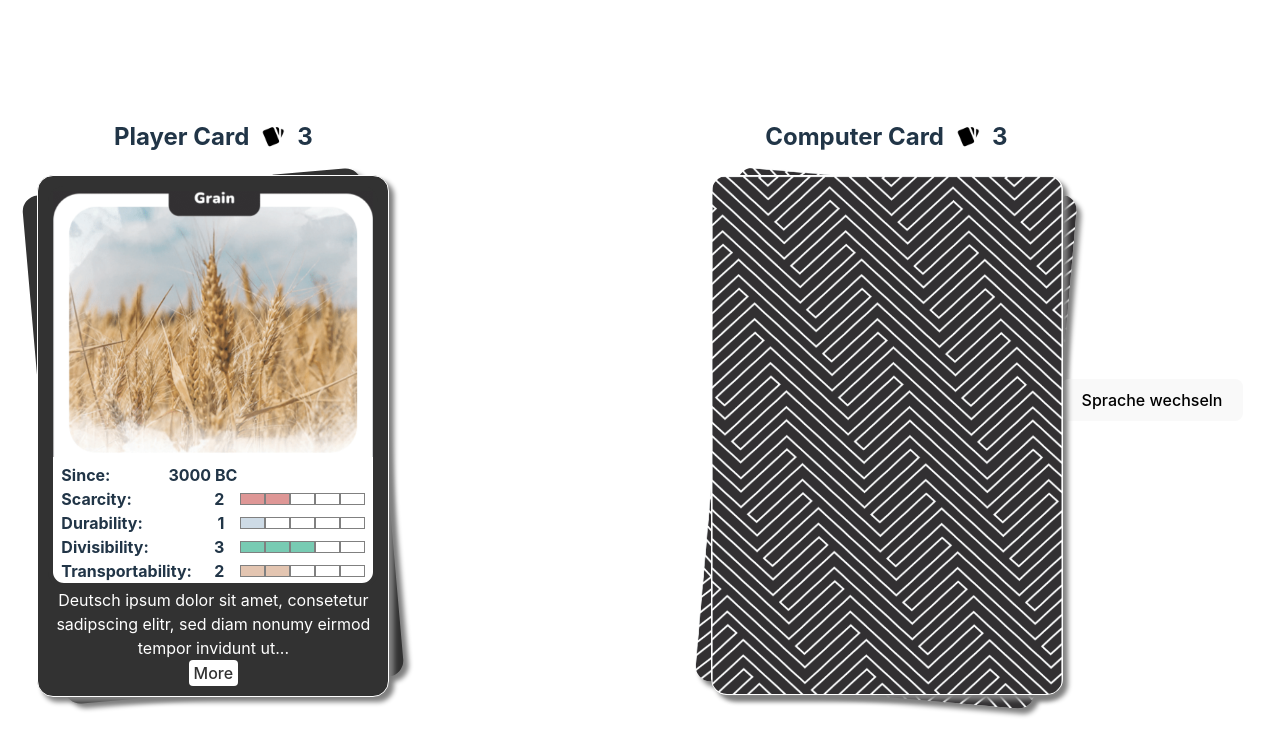
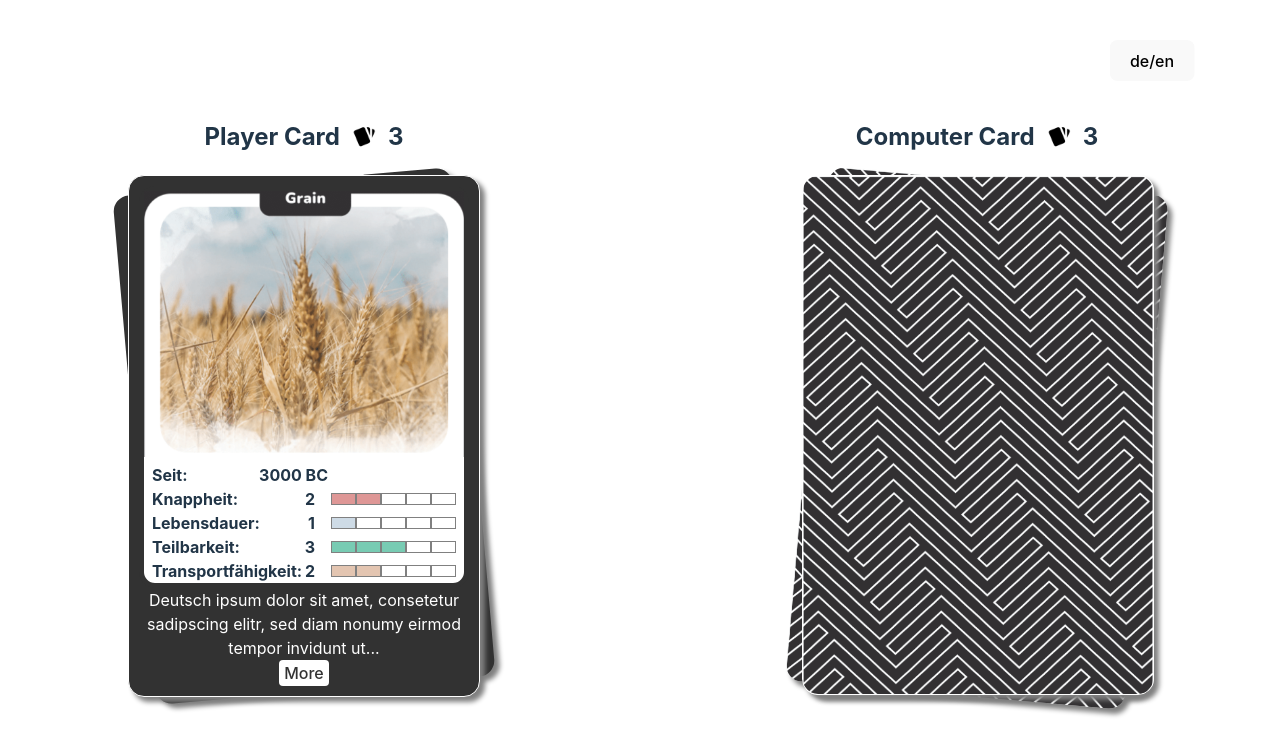
Before and after one commit to Walpurga03/039-moneyWarsQuartett, a React (Vite) app: page / in a window 1280 px wide. Both pictures are taken after a click on the button "Spiel starten". Shown: the top 756 px of the page. Built offline with nearby package versions, Linux system fonts and the light colour scheme.

Commit message:
language- button

```diff
--- a/src/App.jsx
+++ b/src/App.jsx
@@ -3,16 +3,21 @@ import React from 'react'; // Grundlegendes React-Paket
 import './App.css'; // Stil-Datei für die App-Komponente
 import GameBoard from './components/GameBoard'; // Importieren der GameBoard-Komponente aus den Komponenten
 
-// Die App-Komponente definiert die Hauptstruktur der Anwendung.
-// Diese Komponente ist für das Rendern des GameBoards verantwortlich.
+/**
+ * Die App-Komponente dient als Wurzelkomponente für die gesamte Anwendung.
+ * Sie ist für das Rendern der Hauptstruktur und des Layouts der Anwendung verantwortlich.
+ * In diesem Fall ist ihre primäre Funktion das Rendern des GameBoard.
+ */
 const App = () => {
   return (
     <React.StrictMode>
       <div className="App">
-        <GameBoard/> {/* Einbinden der GameBoard-Komponente */}
+        {/* Einbinden der GameBoard-Komponente.
+            Hier können zusätzliche Props und Zustände an GameBoard übergeben werden, falls erforderlich. */}
+        <GameBoard/>
       </div>
     </React.StrictMode>
   );
 }
 
-export default App; // Exportieren der App-Komponente für die Verwendung in anderen Teilen der
+export default App; // Exportieren der App-Komponente für die Verwendung in anderen Teilen der Anwendung.
--- a/src/components/Card.jsx
+++ b/src/components/Card.jsx
@@ -34,11 +34,11 @@ const Card = ({ card, computerCard, onCompare, isClickable, isRevealed, isComput
 
   // Extrahieren der Eigenschaften der Karte
     const {
-        property1, property1E,
-        property2, property2E,
-        property3, property3E,
-        property4, property4E,
-        property5, property5E,
+        property1,
+        property2,
+        property3,
+        property4,
+        property5,
         image, backCard } = card;
 
    // Funktion, die aufgerufen wird, wenn auf eine Eigenschaft der Karte geklickt wird
@@ -69,11 +69,11 @@ const Card = ({ card, computerCard, onCompare, isClickable, isRevealed, isComput
               <div className="card-upperArena">
                 <img src={image} alt="Card Image" />
                 <ul className="card-ul">
-                  <li className={`card-li ${isClickable ? 'clickable' : ''}`} data-property="property1" onClick={handlePropertyClick}>{property1E}: <span className="card-li-span-since">{property1}</span></li>
-                  <li className={`card-li ${isClickable ? 'clickable' : ''}`} data-property="property2" onClick={handlePropertyClick}>{property2E}: <span className="card-li-span">{property2}<RatingScale value={property2} fillColor="#DE9796" /></span></li>
-                  <li className={`card-li ${isClickable ? 'clickable' : ''}`} data-property="property3" onClick={handlePropertyClick}>{property3E}: <span className="card-li-span">{property3}<RatingScale value={property3} fillColor="#CEDBE6" /></span></li>
-                  <li className={`card-li ${isClickable ? 'clickable' : ''}`} data-property="property4" onClick={handlePropertyClick}>{property4E}: <span className="card-li-span">{property4}<RatingScale value={property4} fillColor="#78CBB3" /></span></li>
-                  <li className={`card-li ${isClickable ? 'clickable' : ''}`} data-property="property5" onClick={handlePropertyClick}>{property5E}: <span className="card-li-span">{property5}<RatingScale value={property5} fillColor="#E3C5B1" /></span></li>
+                  <li className={`card-li ${isClickable ? 'clickable' : ''}`} data-property="property1" onClick={handlePropertyClick}>{property1Label}: <span className="card-li-span-since">{property1}</span></li>
+                  <li className={`card-li ${isClickable ? 'clickable' : ''}`} data-property="property2" onClick={handlePropertyClick}>{property2Label}: <span className="card-li-span">{property2}<RatingScale value={property2} fillColor="#DE9796" /></span></li>
+                  <li className={`card-li ${isClickable ? 'clickable' : ''}`} data-property="property3" onClick={handlePropertyClick}>{property3Label}: <span className="card-li-span">{property3}<RatingScale value={property3} fillColor="#CEDBE6" /></span></li>
+                  <li className={`card-li ${isClickable ? 'clickable' : ''}`} data-property="property4" onClick={handlePropertyClick}>{property4Label}: <span className="card-li-span">{property4}<RatingScale value={property4} fillColor="#78CBB3" /></span></li>
+                  <li className={`card-li ${isClickable ? 'clickable' : ''}`} data-property="property5" onClick={handlePropertyClick}>{property5Label}: <span className="card-li-span">{property5}<RatingScale value={property5} fillColor="#E3C5B1" /></span></li>
                 </ul>
               </div>
               <div className="card-text">
--- a/src/components/GameBoard.jsx
+++ b/src/components/GameBoard.jsx
@@ -4,7 +4,6 @@ import cardsData from '../data/cardsData'; // Daten für die Spielkarten
 import { shuffleCards, dealCards } from '../logic/GameLogic'; // Spiellogik-Funktionen
 import CardDisplay from './CardDisplay'; // Komponente zur Anzeige der Spielkarten
 import "../styles/GameBoard.css"; // Stil-Datei für das GameBoard
-
 
 
 const GameBoard = () => {
@@ -26,49 +25,61 @@ const GameBoard = () => {
   };
 
 
-    // Funktion zum Aktualisieren der Kartenstapel nach jeder Runde
-    const updateCardStacks = useCallback((winner, loser, winnerCards, loserCards) => {
-      const updatedWinnerCards = [...winnerCards, winnerCards[0], loserCards[0], ...drawPile];
-      const updatedLoserCards = loserCards.slice(1);
+  const updateCardStacks = useCallback((result) => {
+    let updatedPlayerCards = [...playerCards];
+    let updatedComputerCards = [...computerCards];
+    let updatedDrawPile = [...drawPile];
 
-      setDrawPile([]);
-      return { updatedWinnerCards: updatedWinnerCards.slice(1), updatedLoserCards };
-    }, [drawPile]);
+    if (result === 'win') {
+      // Der Spieler gewinnt und erhält die oberste Computerkarte und den Unentschieden-Stapel
+      updatedPlayerCards.push(computerCards[0], ...updatedDrawPile);
+      updatedComputerCards.shift(); // Entfernt die oberste Computerkarte
+      updatedDrawPile = [];
+    } else if (result === 'lose') {
+      // Der Computer gewinnt und erhält die oberste Spielerkarte und den Unentschieden-Stapel
+      updatedComputerCards.push(playerCards[0], ...updatedDrawPile);
+      updatedPlayerCards.shift(); // Entfernt die oberste Spielerkarte
+      updatedDrawPile = [];
+    } else if (result === 'draw') {
+      // Bei einem Unentschieden werden beide obersten Karten auf den Unentschieden-Stapel gelegt
+      updatedDrawPile.push(playerCards[0], computerCards[0]);
+      updatedPlayerCards.shift(); // Entfernt die oberste Spielerkarte
+      updatedComputerCards.shift(); // Entfernt die oberste Computerkarte
+    }
 
-   // Funktion zum Vergleich der Karten und zum Aktualisieren der Spielstände
-   const handleCardComparison = useCallback((result) => {
+    setPlayerCards(updatedPlayerCards);
+    setComputerCards(updatedComputerCards);
+    setDrawPile(updatedDrawPile);
+
+    // Spielende überprüfen
+    if (updatedPlayerCards.length === 0 || updatedComputerCards.length === 0) {
+      setGameOver(true);
+    }
+  }, [playerCards, computerCards, drawPile]);
+
+
+
+
+
+
+
+  const handleCardComparison = useCallback((result) => {
     setIsComputerCardRevealed(true);
 
     setTimeout(() => {
-      let updatedPlayerCards = playerCards;
-      let updatedComputerCards = computerCards;
+      const playerFirstCard = playerCards[0];
+      const computerFirstCard = computerCards[0];
 
-      if (result === 'win') {
-        const { updatedWinnerCards, updatedLoserCards } = updateCardStacks('player', 'computer', playerCards, computerCards);
-        updatedPlayerCards = updatedWinnerCards;
-        updatedComputerCards = updatedLoserCards;
-      } else if (result === 'lose') {
-        const { updatedWinnerCards, updatedLoserCards } = updateCardStacks('computer', 'player', computerCards, playerCards);
-        updatedComputerCards = updatedWinnerCards;
-        updatedPlayerCards = updatedLoserCards;
-      } else if (result === 'draw') {
-        updatedPlayerCards = playerCards.slice(1);
-        updatedComputerCards = computerCards.slice(1);
-      }
-
-      // Zustände aktualisieren
-      setPlayerCards(updatedPlayerCards);
-      setComputerCards(updatedComputerCards);
+      updateCardStacks(result, playerFirstCard, computerFirstCard);
       setIsComputerCardRevealed(false);
 
       // Spielende überprüfen
-      if (updatedPlayerCards.length === 0 || updatedComputerCards.length === 0) {
-        setGameOver(true); // Spiel ist beendet
+      if (playerCards.length === 0 || computerCards.length === 0) {
+        setGameOver(true);
       }
+    }, 4000);
+  }, [playerCards, computerCards, updateCardStacks]);
 
-    }, 4000);
-
-  }, [playerCards, computerCards, updateCardStacks]);
 
      // Initialisierung des Spiels: Karten mischen und an Spieler und Computer verteilen
      useEffect(() => {
@@ -93,6 +104,9 @@ const GameBoard = () => {
       </div>
     ) : (
     <div className="game-board">
+      <div className="languageChange">
+        <button onClick={toggleLanguage}>de/en</button>
+      </div>
       <div className="card-container">
           <CardDisplay
             title="Player Card"
@@ -119,7 +133,6 @@ const GameBoard = () => {
               onToggleLanguage={toggleLanguage}
           />
       </div>
-      <button onClick={toggleLanguage}>Sprache wechseln</button>
       {gameOver && (
       <div className="game-over-message">
         Spiel zu Ende! {/* Hier können Sie eine detailliertere Nachricht einfügen */}
--- a/src/styles/GameBoard.css
+++ b/src/styles/GameBoard.css
@@ -32,3 +32,10 @@
     cursor: pointer;
     /* Weitere Stile nach Bedarf */
   }
+
+  .languageChange {
+    position: absolute;
+    left: 90%;
+    top: 5%;
+    transform: translate(-50%);
+  }
```
Also changed, not shown: src/data/cardsData.js (+18 -14 lines).
